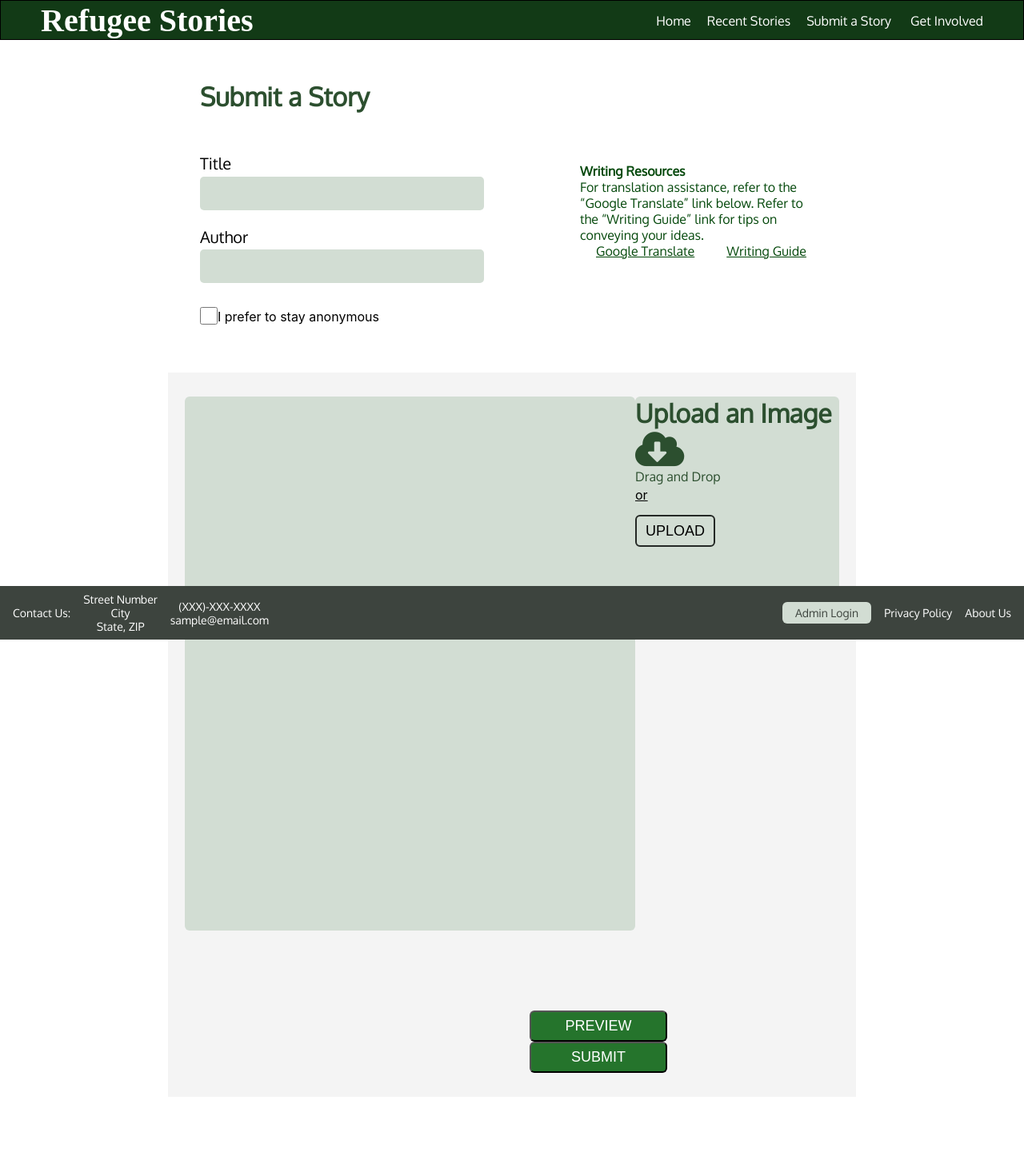
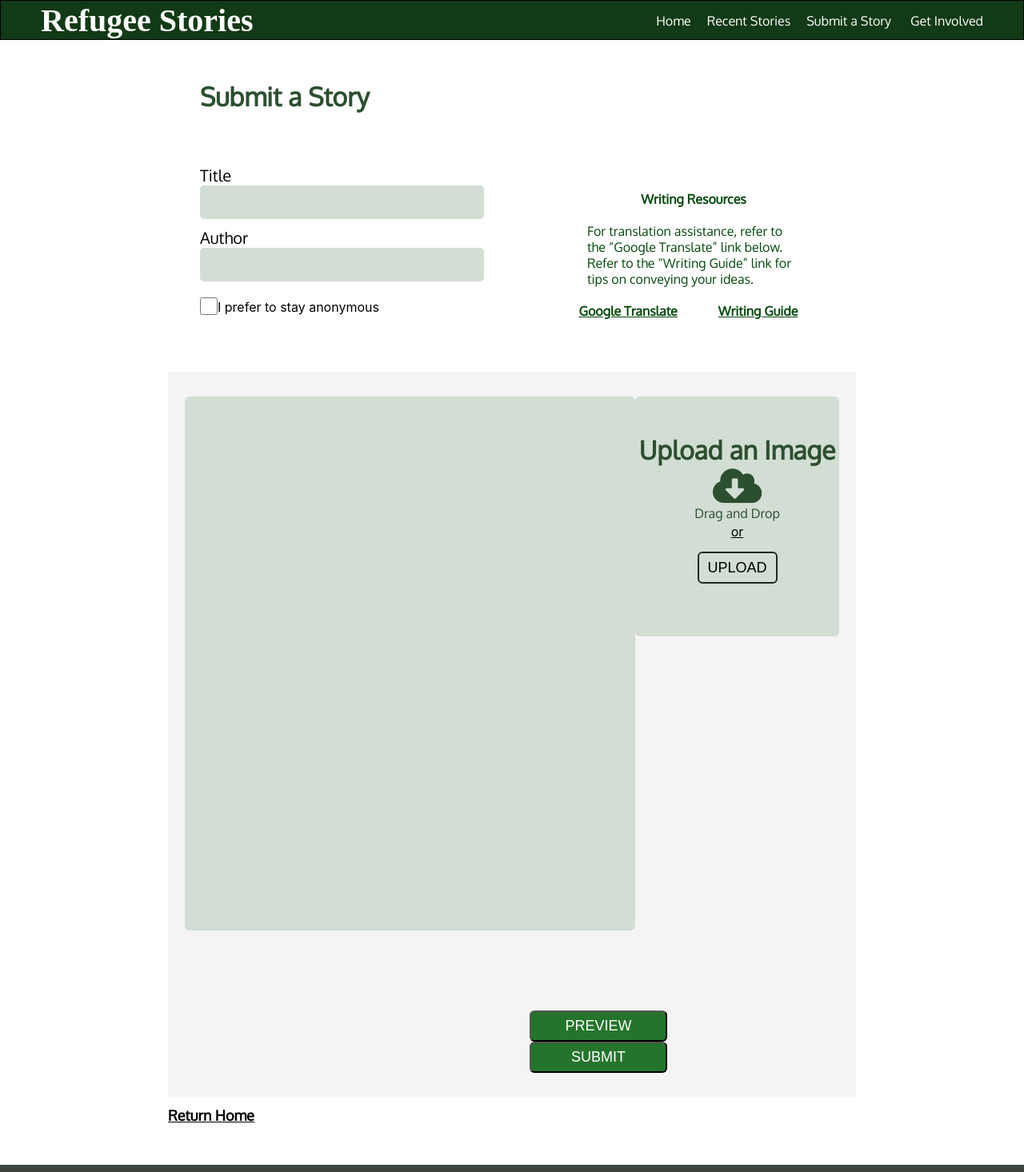
Before and after one commit to BuildWeek-RefugeeStories/Front-End, a React (Create React App) app in the folder regugee_stories/: page /stories in a window 1280 px wide. Shown: the top 1466 px of the page at 80% size. Before the commit the page ends 1372 px from the top, so only its background shows below. Built offline with nearby package versions, Linux system fonts and the light colour scheme; a web font is replaced by a local one.

Commit message:
fixed style

```diff
--- a/regugee_stories/src/App.css
+++ b/regugee_stories/src/App.css
@@ -9,7 +9,6 @@
 .footer {
     font-family: "Oxygen", sans-serif;
     width: 100%;
-    position: absolute;
     bottom: 0;
     display: flex;
     flex-direction: row;
--- a/regugee_stories/src/App.js
+++ b/regugee_stories/src/App.js
@@ -17,8 +17,8 @@ function App() {
           <Route exact path='/login' component={Login} />
           <Route exact path='/home' component={HomePage} />
           <Route exact path='/stories' component={SubmitStory} />
+          <Footer />
       </Router>
-          <Footer />
     </div>
   );
 }
--- a/regugee_stories/src/components/Footer/Footer.jsx
+++ b/regugee_stories/src/components/Footer/Footer.jsx
@@ -1,4 +1,5 @@
 import React from "react";
+import { Link } from 'react-router-dom'
 
 function Footer() {
     return (
@@ -17,9 +18,9 @@ function Footer() {
             </div>
 
             <div>
-                <a className="admin-btn" href="#">
+                <Link to='/login' className="admin-btn" href="#">
                     Admin Login
-                </a>
+                </Link>
                 <a href="#">Privacy Policy</a>
                 <a href="#">About Us</a>
             </div>
--- a/regugee_stories/src/components/Login/Login.css
+++ b/regugee_stories/src/components/Login/Login.css
@@ -6,6 +6,13 @@
     padding-top: 100px;
     font-family: 'Open Sans Condensed', sans-serif;
     font-size: 2.5rem;
+    text-align: center;
+    margin-bottom: 20px;
+}
+
+.Login p {
+    text-align: center;
+    margin-bottom: 20px;
 }
 
 .login-form {
@@ -51,6 +58,7 @@
 #register a {
     text-decoration: none;
     color: black;
+    margin-left: 664px;
 }
 
 #register a:hover {
--- a/regugee_stories/src/components/Login/Login.js
+++ b/regugee_stories/src/components/Login/Login.js
@@ -44,15 +44,12 @@ const Login = (props) => {
                 name='email'
                 placeholder='Email'>
                 </input>
-                <div className='Eye'>
-
                 <input
                 onChange={handleChange}
                 type='password'
                 name='password'
                 placeholder='Password'>
                 </input>
-                </div> {/* Eye end */}
                 <button>Login</button>
             </form> {/* login-form end */}
 
--- a/regugee_stories/src/components/Register/Register.css
+++ b/regugee_stories/src/components/Register/Register.css
@@ -6,6 +6,13 @@
     padding-top: 100px;
     font-family: 'Open Sans Condensed', sans-serif;
     font-size: 2.5rem;
+    text-align: center;
+    margin-bottom: 20px;
+}
+
+.Register p {
+    text-align: center;
+    margin-bottom: 20px;
 }
 
 .register-form {
@@ -51,6 +58,8 @@
 #login a {
     text-decoration: none;
     color: black;
+    text-align: center;
+    margin-left: 628px;
 }
 
 #login a:hover {
--- a/regugee_stories/src/components/Story/SubmitStory.css
+++ b/regugee_stories/src/components/Story/SubmitStory.css
@@ -16,6 +16,7 @@
     display: flex;
     flex-direction: column;
     margin-left: 200px;
+    padding-top: 15px;
 }
 
 .top-Left span {
@@ -28,27 +29,42 @@
     width: 355px;
     height: 42px;
     margin: auto;
-    margin-bottom: 20px;
     border-radius: 5px;
     background: #D2DDD3;
     outline: none;
     border: #5DA7E7;
     font-size: 20px;
+    margin-top: 0;
+    margin-bottom: 10px;
 }
 
 .top-Right {
-    width: 305px;
+    width:  326px;
     margin-right: 200px;
     font-family: 'Oxygen', sans-serif;
     color: #04480B;
     height: 212px;
     margin-top: 13px;
+    text-align: center;
+    padding-top: 35px;
 }
 
 .top-Right-Links a {
     margin: 20px;
     color: #04480B;
     text-decoration: underline;
+    margin-left: 19px;
+    margin-right: 32px;
+    font-size: 16px;
+    font-weight: bolder;
+}
+
+.top-Right p {
+    margin: 20px 0;
+    text-align: start;
+    margin-left: 20px;
+    width: 272px;
+    padding-left: 10px;
 }
 
 #anonymous {
@@ -78,6 +94,7 @@
     background: #F4F4F4;
     padding: 30px;
     margin: 0 210px;
+    margin-bottom: 12px;
 }
 
 .ss-Bottom-left input {
@@ -98,6 +115,8 @@
     border: #5DA7E7;
     border-radius: 6px;
     margin-right: -9px;
+    text-align: center;
+    padding-top: 46px;
 }
 
 .ss-Bottom-Right h1 {
@@ -149,3 +168,22 @@
     border-radius: 6px;
     cursor: pointer;
 }
+
+.home-text-link a {
+    color: black;
+    font-family: 'Oxygen', sans-serif;
+    font-size: 18px;
+}
+
+.home-text-link  {
+    margin-bottom: 49px;
+    color: black;
+    font-family: 'Oxygen', sans-serif;
+    font-size: 18px;
+    margin-left: 210px;
+    width: 114px;
+    height: 24px;
+    margin-top: 12px;
+    font-weight: bold;
+    text-decoration: underline;
+}
--- a/regugee_stories/src/components/Story/SubmitStory.js
+++ b/regugee_stories/src/components/Story/SubmitStory.js
@@ -1,5 +1,6 @@
 import React, { useState } from 'react';
-import './SubmitStory.css'
+import './SubmitStory.css';
+import { Link } from 'react-router-dom';
 
 
 const SubmitStory = () => {
@@ -47,8 +48,11 @@ const SubmitStory = () => {
                         <button>PREVIEW</button>
                         <button>SUBMIT</button>
                 </div> {/* submit-button end */}
+            </div> {/* #ss-Bottom-Section end */}
+            </form> {/* submit-form end */}
+            <div className='home-text-link'>
+                <Link to='/home'>Return Home</Link>
             </div>
-            </form> {/* submit-form end */}
         </div> /* SubmitStory end */
     )
 }
```
